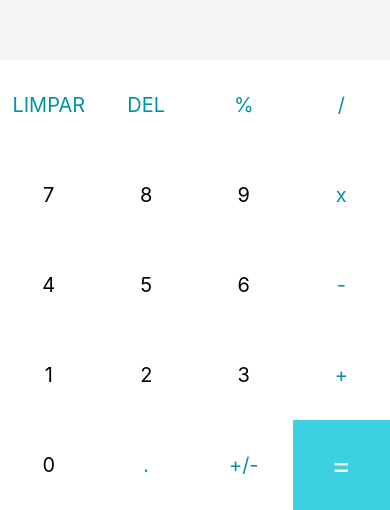
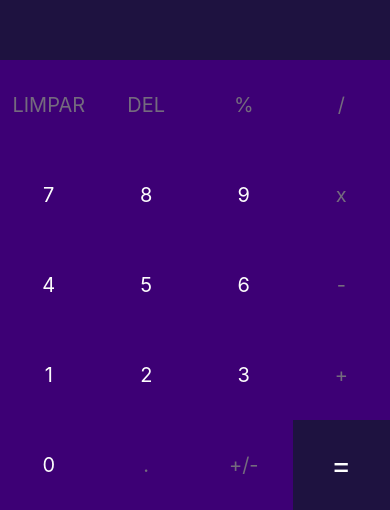
Before and after one commit to ClaytonTabossi/Senac-UC13-Calculadora, a React Native app: screen / in a window 390 px wide. Shown: the part 334-844 px from the top of the page. Built offline with nearby package versions, Linux system fonts and the light colour scheme.

Commit message:
Novo layout de cores

```diff
--- a/App.js
+++ b/App.js
@@ -76,12 +76,12 @@
 
         {buttons.map((button) =>
           button === '=' ? // Mapeamento do botão =
-        <TouchableOpacity onPress={() => handleInput(button)} key={button} style={[styles.button, {backgroundColor: '#3dd0e3'}]}>
+        <TouchableOpacity onPress={() => handleInput(button)} key={button} style={[styles.button, {backgroundColor: '#1E1240'}]}>
           <Text style={[styles.textButton, { color: 'white', fontSize: 30}]}>{button}</Text>
         </TouchableOpacity>
           : // Mapeamento dos outros botões
           <TouchableOpacity onPress={() => handleInput(button)} key={button} style={styles.button}>
-            <Text style={[styles.textButton, { color: typeof (button) === 'number' ? 'black' : '#0093a6'}]}>{button}</Text>
+            <Text style={[styles.textButton, { color: typeof (button) === 'number' ? '#FCFCFC' : '#746A7E'}]}>{button}</Text>
           </TouchableOpacity>
         )}
       </View>
@@ -98,17 +98,17 @@
   results: {
     flex: 2,
     justifyContent: 'center',
-    backgroundColor: '#f5f5f5',
+    backgroundColor: '#1E1240',
   },
   resultText: {
-    color: '#282F38',
+    color: '#FCFCFC',
     fontSize: 32,
     fontWeight: 'bold',
     padding: 12,
     textAlign: 'right',
   },
   historyText:{
-    color: '#7c7c7c',
+    color: '#746A7E',
     fontSize: 20,
     marginRight: 10,
     alignSelf: 'flex-end',
@@ -118,7 +118,7 @@
     flexWrap: 'wrap',
   },
   button: {
-    backgroundColor: 'white',
+    backgroundColor: '#3D0075',
     alignItems: 'center',
     justifyContent: 'center',
     minWidth: 90,
@@ -126,7 +126,7 @@
     flex: 2,
   },
   textButton: {
-    color: '#7c7c7c',
+    color: '#746A7E',
     fontSize: 20,
   },
 });
```
